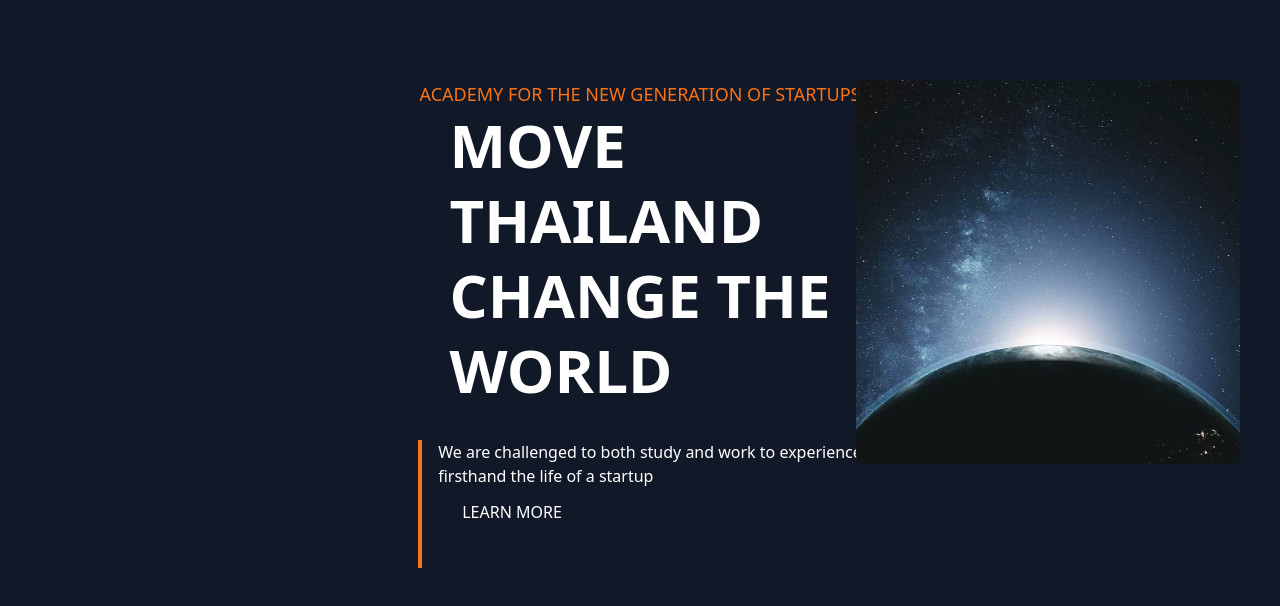
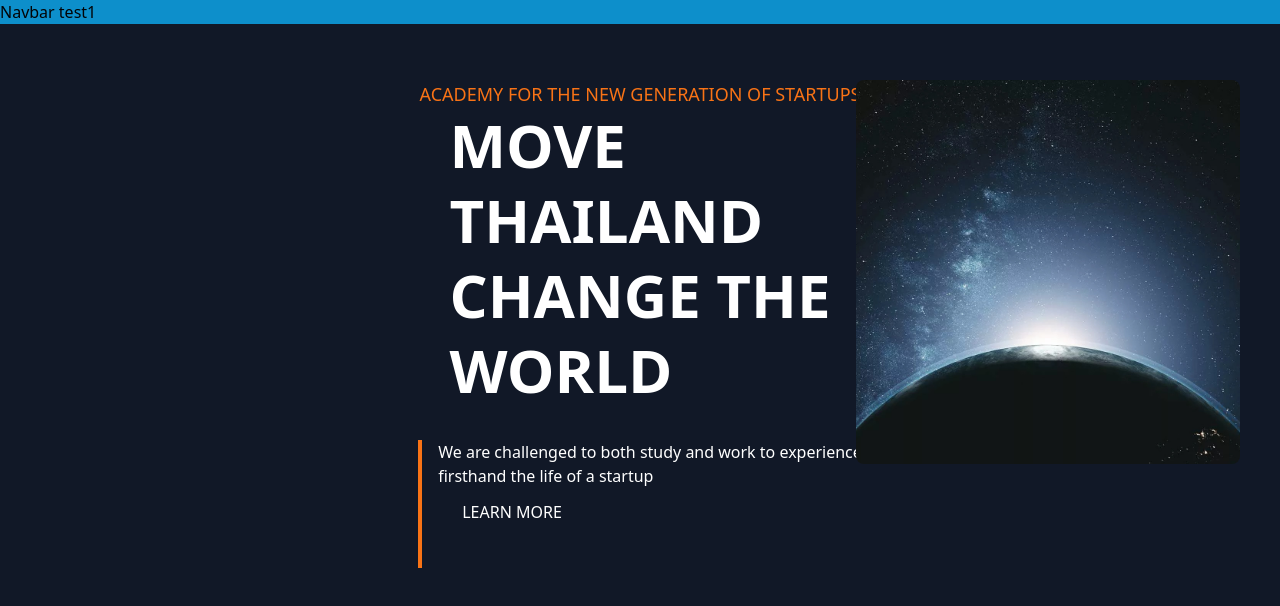
Before and after one commit to BestTTTA/web-ttta, a Next.js app: page / in a window 1280 px wide. Shown: the top 606 px of the page. Built offline with nearby package versions, Linux system fonts and the light colour scheme.

Commit message:
update page1

```diff
--- a/src/app/layout.tsx
+++ b/src/app/layout.tsx
@@ -27,11 +27,17 @@ export default function RootLayout({
 }>) {
   return (
     <html lang="en">
+      <header>
+        <Navbar />
+      </header>
       <body
         className={`${geistSans.variable} ${geistMono.variable} antialiased`}
       >
         {children}
       </body>
+      <footer>
+        <Footer />
+      </footer>
     </html>
   );
 }
```
